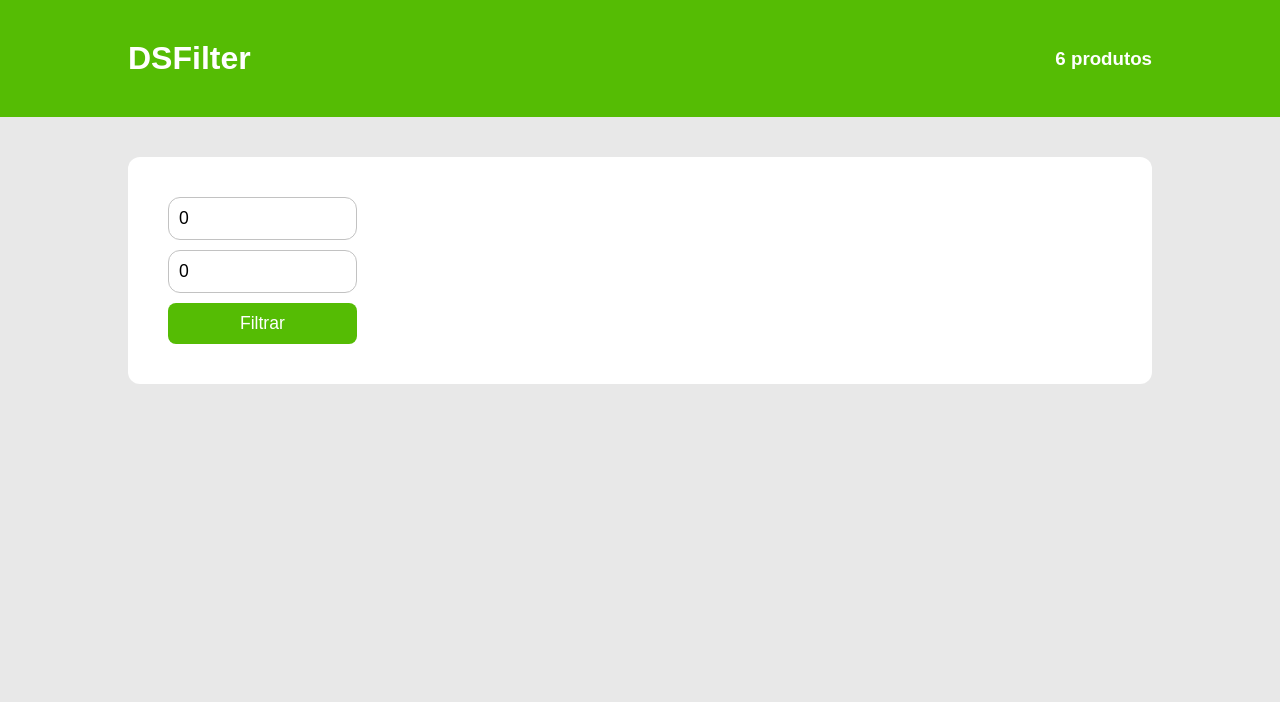
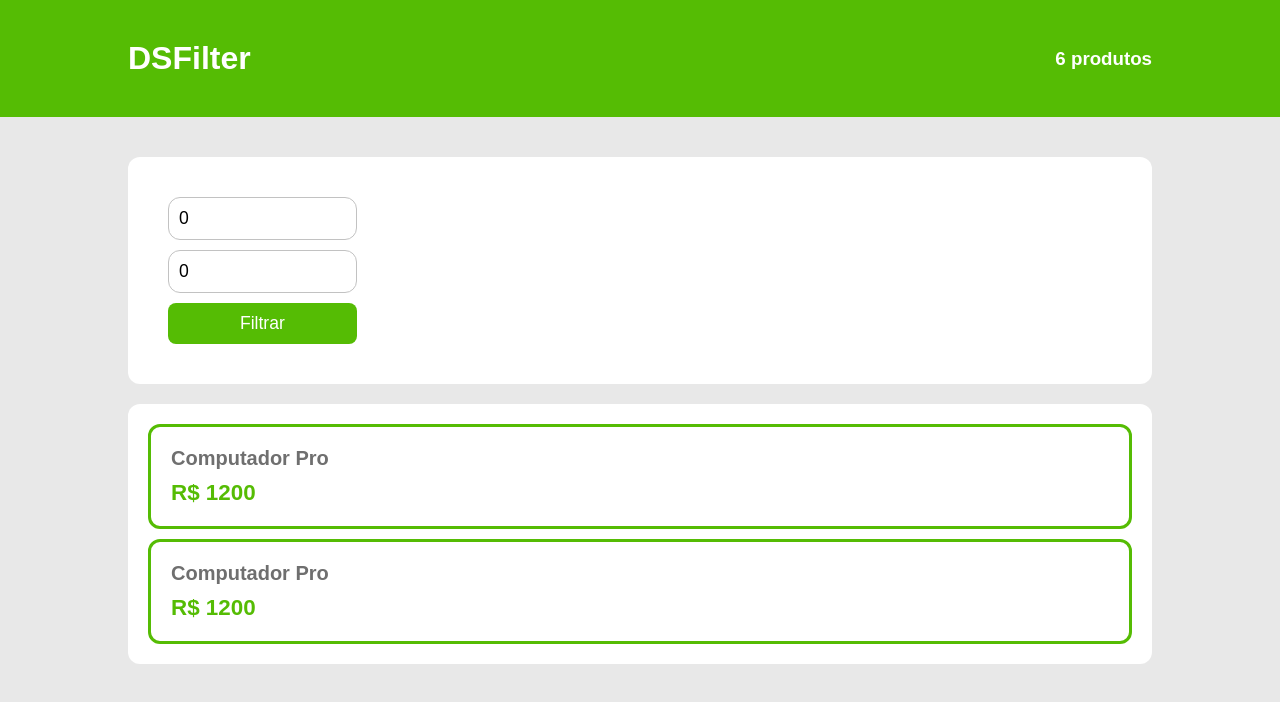
Before and after one commit to FelipeLohan/filter-challenge-react, a React (Vite) app: page / in a window 1280 px wide. Shown: the top 702 px of the page. Built offline with nearby package versions, Linux system fonts and the light colour scheme.

Commit message:
Created Listing component.

```diff
--- a/src/App.tsx
+++ b/src/App.tsx
@@ -1,5 +1,6 @@
 import { Filter } from "./components/Filter"
 import { Header } from "./components/Header"
+import { Listing } from "./components/Listing"
 
 function App() {
 
@@ -7,6 +8,7 @@ function App() {
     <>
         <Header />
         <Filter/>
+        <Listing/>
     </>
   )
 }
--- a/src/components/CtaButton/CtaButton.tsx
+++ b/src/components/CtaButton/CtaButton.tsx
@@ -1,3 +1,4 @@
+/* eslint-disable @typescript-eslint/no-explicit-any */
 import styled from "styled-components"
 
 const ButtonStyled = styled.button`
@@ -12,7 +13,7 @@ const ButtonStyled = styled.button`
 
 type Props = {
   text: string;
-  buttonType: string;
+  buttonType: any;
 }
 
 const CtaButton = ({text, buttonType}: Props) => {
--- a/src/components/Filter/Filter.tsx
+++ b/src/components/Filter/Filter.tsx
@@ -8,6 +8,7 @@ const FilterContainer = styled.section`
   background-color: #fff;
   padding: 40px;
   border-radius: 12px;
+  margin-bottom: 20px;
 `;
 
 const FormContainer = styled.form`
--- /dev/null
+++ b/src/components/Listing/Listing.tsx
@@ -0,0 +1,27 @@
+import styled from "styled-components"
+import { ProductCard } from "../ProductCard"
+
+const ListingContainer = styled.section`
+  width: 80%;
+  margin: 0 auto;
+  padding: 20px;
+  background-color: #fff;
+  border-radius: 12px;
+
+  display: flex;
+  flex-direction: column;
+  gap: 10px;
+`
+
+const Listing = () => {
+  return(
+    <>
+      <ListingContainer>
+        <ProductCard productName="Computador Pro" productPrice={1200} />
+        <ProductCard productName="Computador Pro" productPrice={1200} />
+      </ListingContainer>
+    </>
+  )
+}
+
+export { Listing }
--- /dev/null
+++ b/src/components/Listing/index.tsx
@@ -0,0 +1,3 @@
+import { Listing } from "./Listing";
+
+export { Listing };
--- a/src/components/ProductCard/ProductCard.tsx
+++ b/src/components/ProductCard/ProductCard.tsx
@@ -3,12 +3,22 @@ import styled from "styled-components";
 const ProductCardContainer = styled.div`
   width: 100%;
   padding: 20px;
-  border: 1px solid #55bc04;
+  border: 3px solid #55bc04;
   border-radius: 12px;
 
   display: flex;
   flex-direction: column;
   gap: 10px;
+
+  h2{
+    color: #6F6F6F;
+    font-size: 2.5vmin;
+  }
+
+  h3{
+    color: #55BC04;
+    font-size: 2.8vmin;
+  }
 `;
 
 type Props = {
@@ -21,7 +31,7 @@ const ProductCard = ({productName, productPrice}: Props) => {
     <>
       <ProductCardContainer>
         <h2>{productName}</h2>
-        <h3>{productPrice}</h3>
+        <h3>R$ {productPrice}</h3>
       </ProductCardContainer>
     </>
   );
```
